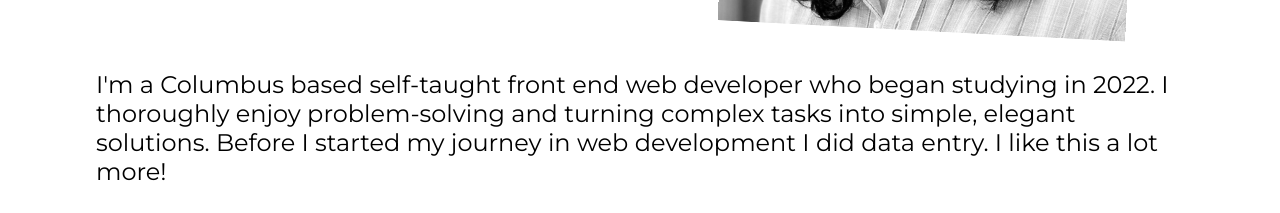
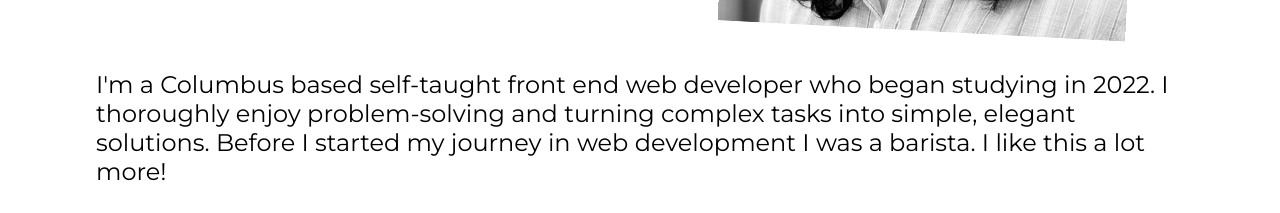
Before and after one commit to ayeyaiyai/connor-portfolio, a React (Vite) app: page /about in a window 1280 px wide. Shown: the part 494-707 px from the top of the page. Built offline with nearby package versions, Linux system fonts and the light colour scheme.

Commit message:
Edit About text

```diff
--- a/src/components/About.jsx
+++ b/src/components/About.jsx
@@ -15,7 +15,7 @@ function About() {
                         <div className="about-image"><img src={headshot} alt="head shot" className="headshot"/></div>
                     </section>
                     <section className="info">
-                        <p className="info-paragraph">I'm a Columbus based self-taught front end web developer who began studying in 2022. I thoroughly enjoy problem-solving and turning complex tasks into simple, elegant solutions. Before I started my journey in web development I did data entry. I like this a lot more!</p>
+                        <p className="info-paragraph">I'm a Columbus based self-taught front end web developer who began studying in 2022. I thoroughly enjoy problem-solving and turning complex tasks into simple, elegant solutions. Before I started my journey in web development I was a barista. I like this a lot more!</p>
                         <p className="info-paragraph">I'm a life-long learner with interests ranging from analytical psychology, orangutan behavioral studies, scouring the web for obscure video games, and exercise/nutrition. I have always loved being online, so learning web development only seemed natural!</p>
                     </section>
                     <div className="section-divider"></div>
```
